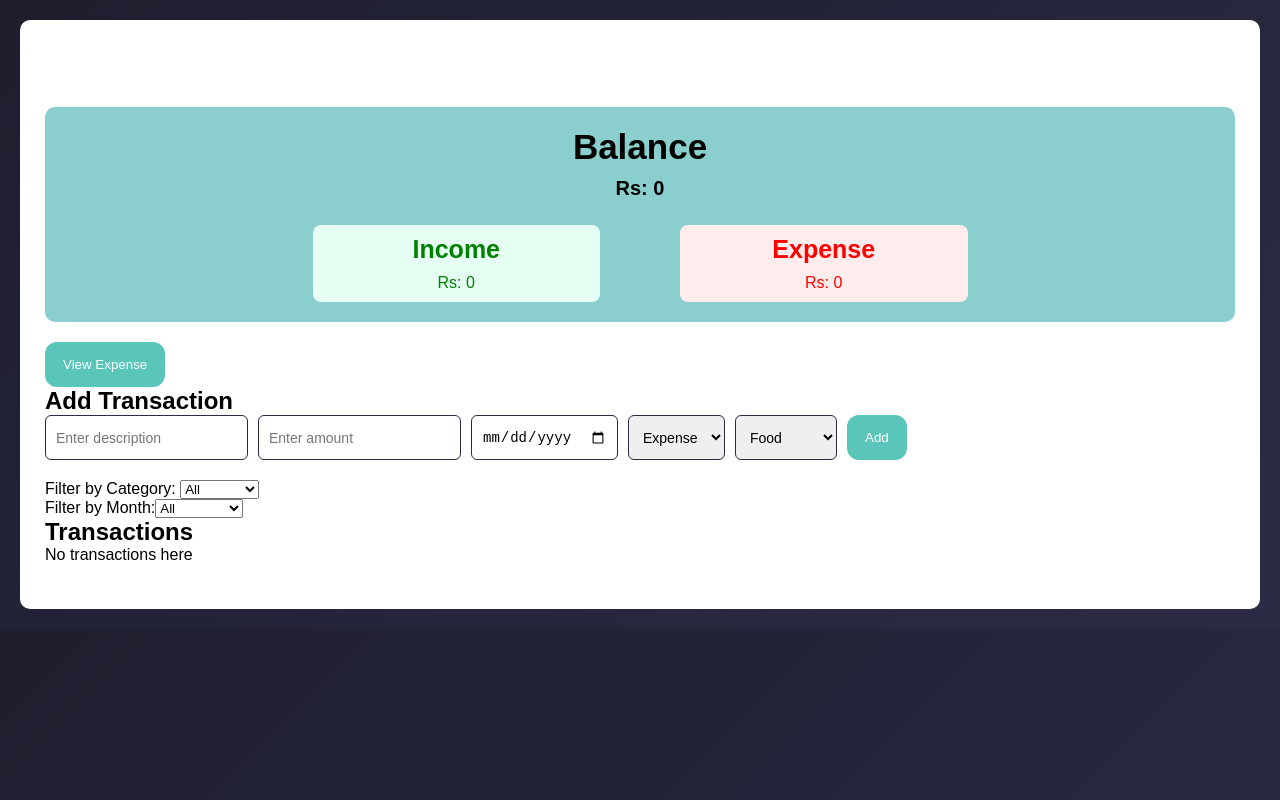
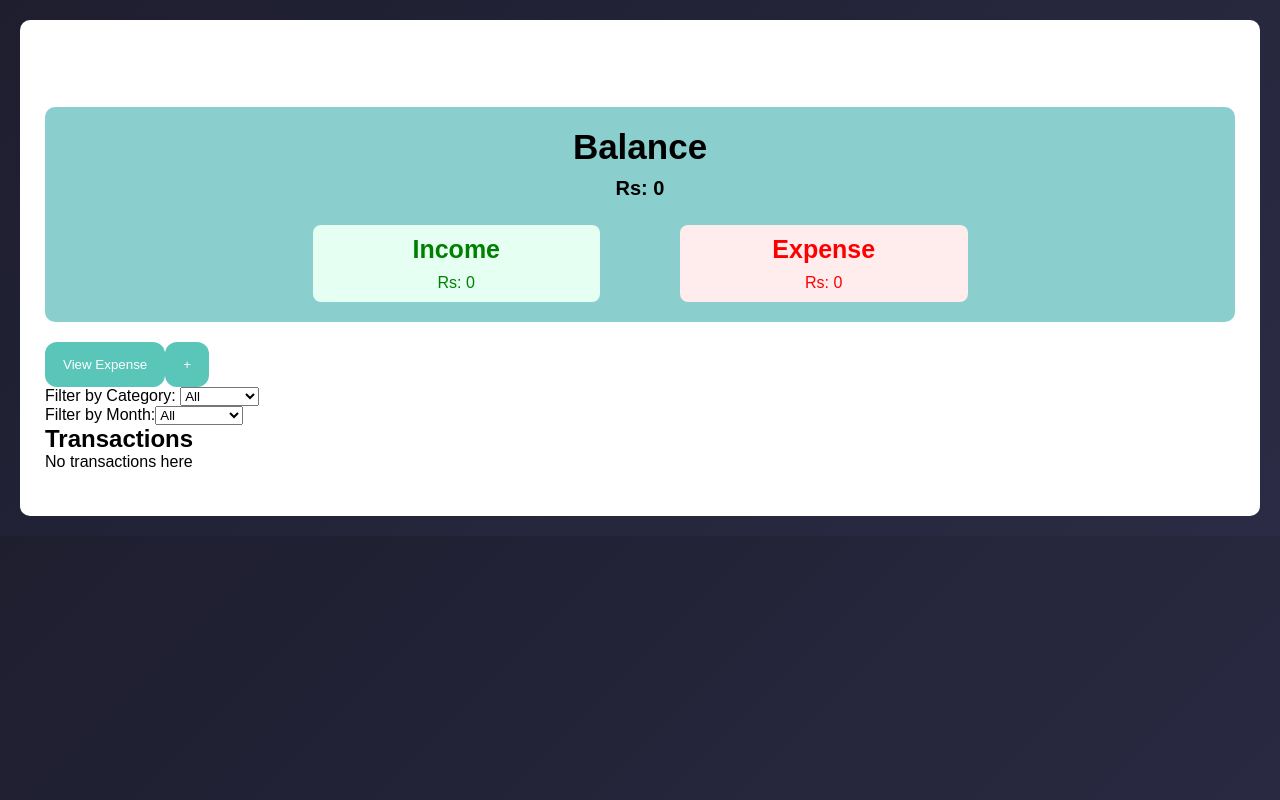
Before and after one commit to Sameerali0/finance-tracker, a React (Vite) app: page /app in a window 1280 px wide. Built offline with nearby package versions, Linux system fonts and the light colour scheme.

Commit message:
working on Transaction form

```diff
--- a/src/pages/Dashboard.jsx
+++ b/src/pages/Dashboard.jsx
@@ -18,6 +18,7 @@ function Dashboard() {
 
   const [selectedCategory, setSelectedCategory] = useState("All")
   const [selectedMonth, setSelectedMonth] = useState("All")
+  const [showForm, setShowForm] = useState(false)
 
   useEffect(()=>{
       localStorage.setItem("transactions", JSON.stringify(transactions))
@@ -52,7 +53,13 @@ function Dashboard() {
         <h1>Finance Tracker</h1>
         <Balance transactions={transactions}/>
         <button className="Chart-btn" onClick={() => goTo("/chart", {state: {transactions}})}>View Expense</button>
-        <TransactionForm transactions={transactions} setTransactions={setTransactions}/>
+        <button onClick={()=> setShowForm(true)}>+</button>
+        {showForm && (
+            <div>
+              <h2>Add Transaction</h2>
+              <TransactionForm transactions={transactions} setTransactions={setTransactions}/>
+            </div>
+        )}
         <CategoryFilter selectedCategory={selectedCategory} setSelectedCategory={setSelectedCategory}/>
         <MonthFilter selectedMonth={selectedMonth} setSelectedMonth={setSelectedMonth}/>
         <TransactionList transactions={filteredTransactions} deleteTransaction={deleteTransaction}/>
```
